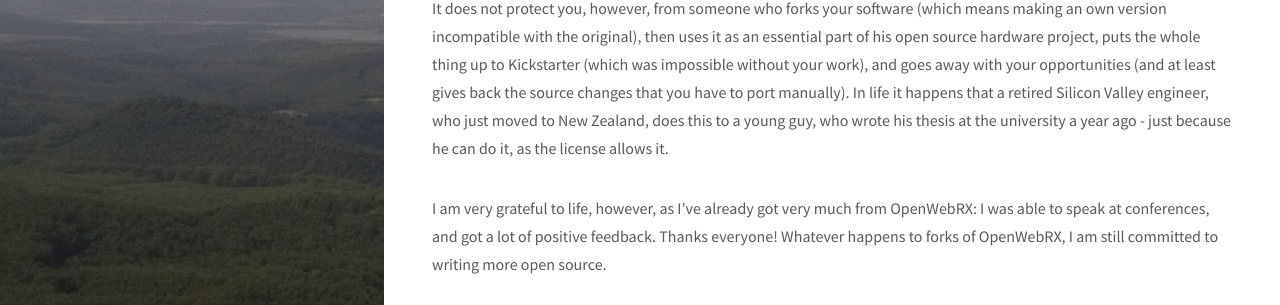
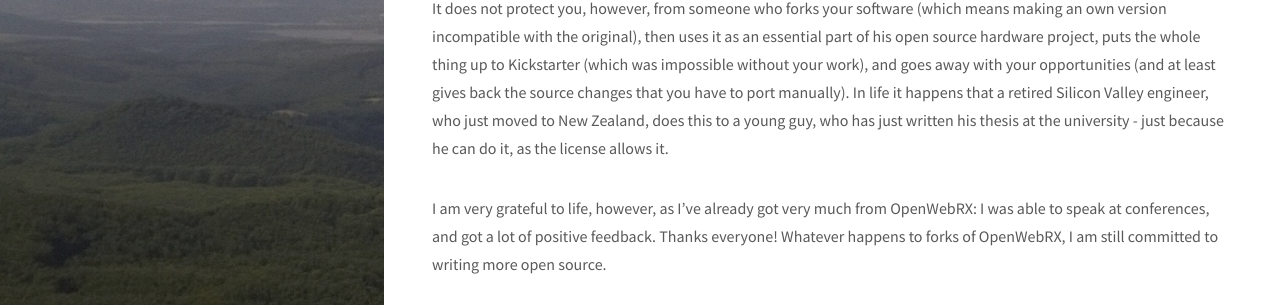
Before and after one commit to ha7ilm/ha7ilm.github.io, a Jekyll site: the page built from _posts/2016-03-13-recent-work.md, in a window 1280 px wide and 900 px high. Shown: the part 414-719 px from the top of the window. Built offline with Jekyll 4.4.1, drawn with Linux system fonts in a browser that asks for light colours; some of the changed text lies outside the part shown.

Commit message:
Fixed some grammar.

```diff
--- a/_posts/2016-03-13-recent-work.md
+++ b/_posts/2016-03-13-recent-work.md
@@ -4,7 +4,7 @@ layout: post
 ---
 While developing OpenWebRX, I always wanted to make it available to hams who have various hardware, instead of supporting a specific board that you have to buy in order to use the software. The idea of a full HF receiver is very good, and I imagined if anyone could have one, not just those who buy a specific board of a specific manufacturer.
 
-The GPL protects you from company to improve your software and sell it for money without distributing the source code. It does not protect you, however, from someone who forks your software (which means making an own version incompatible with the original), then uses it as an essential part of his open source hardware project, puts the whole thing up to Kickstarter (which was impossible without your work), and goes away with your opportunities (and at least gives back the source changes that you have to port manually). In life it happens that a retired Silicon Valley engineer, who just moved to New Zealand, does this to a young guy, who wrote his thesis at the university a year ago - just because he can do it, as the license allows it.
+The GPL protects you from company to improve your software and sell it for money without distributing the source code. It does not protect you, however, from someone who forks your software (which means making an own version incompatible with the original), then uses it as an essential part of his open source hardware project, puts the whole thing up to Kickstarter (which was impossible without your work), and goes away with your opportunities (and at least gives back the source changes that you have to port manually). In life it happens that a retired Silicon Valley engineer, who just moved to New Zealand, does this to a young guy, who has just written his thesis at the university - just because he can do it, as the license allows it.
 
 I am very grateful to life, however, as I've already got very much from OpenWebRX: I was able to speak at conferences, and got a lot of positive feedback. Thanks everyone! Whatever happens to forks of OpenWebRX, I am still committed to writing more open source.
 
```
